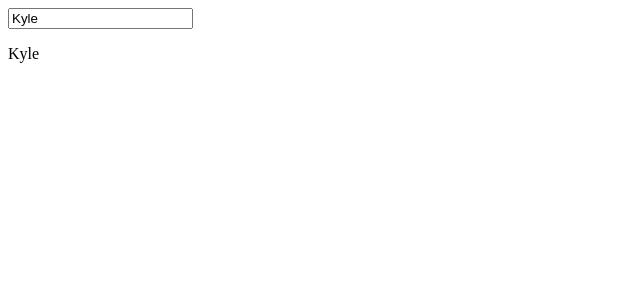
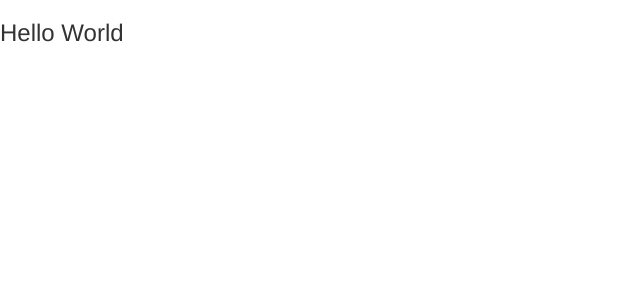
Before and after one commit to kyleheidelberger/angular-app, an Angular app: page / in a window 1280 px wide. Shown: the top 300 px of the page, without its empty margins (0-640 px from the left). Built offline with nearby package versions, Linux system fonts and the light colour scheme.

Commit message:
add server component

```diff
--- a/angular.json
+++ b/angular.json
@@ -24,6 +24,7 @@
               "src/assets"
             ],
             "styles": [
+              "node_modules/bootstrap/dist/css/bootstrap.min.css",
               "src/styles.css"
             ],
             "scripts": []
--- a/package.json
+++ b/package.json
@@ -19,6 +19,7 @@
     "@angular/platform-browser": "~8.2.11",
     "@angular/platform-browser-dynamic": "~8.2.11",
     "@angular/router": "~8.2.11",
+    "bootstrap": "^3.4.1",
     "rxjs": "~6.4.0",
     "tslib": "^1.10.0",
     "zone.js": "~0.9.1"
--- a/src/app/app.component.html
+++ b/src/app/app.component.html
@@ -1,2 +1 @@
-<input type="text" [(ngModel)]="name">
-<p>{{ name }}</p>
+<h3>Hello World</h3>
--- a/src/app/app.component.ts
+++ b/src/app/app.component.ts
@@ -6,5 +6,4 @@ import { Component } from '@angular/core';
   styleUrls: ['./app.component.css']
 })
 export class AppComponent {
-  name = 'Kyle';
 }
--- a/src/app/app.module.ts
+++ b/src/app/app.module.ts
@@ -1,6 +1,5 @@
 import { BrowserModule } from '@angular/platform-browser';
 import { NgModule } from '@angular/core';
-import { FormsModule } from '@angular/forms';
 
 import { AppComponent } from './app.component';
 
@@ -10,7 +9,6 @@ import { AppComponent } from './app.component';
   ],
   imports: [
     BrowserModule,
-    FormsModule
   ],
   providers: [],
   bootstrap: [AppComponent]
--- /dev/null
+++ b/src/app/server/server.component.html
@@ -0,0 +1 @@
+<p>The Server Component</p>
--- a/src/index.html
+++ b/src/index.html
@@ -8,6 +8,6 @@
   <link rel="icon" type="image/x-icon" href="favicon.ico">
 </head>
 <body>
-  <app-root></app-root>
+  <app-root>Loading...</app-root>
 </body>
 </html>
```
Also changed, not shown: src/app/server/server.component.ts (added, +9 -0 lines), 1 other file (tests, documents, lock files or other folders).
